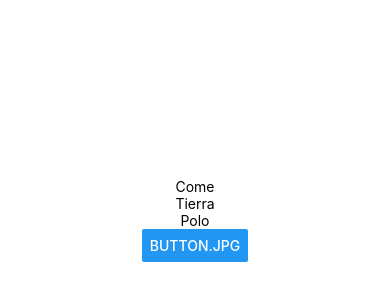
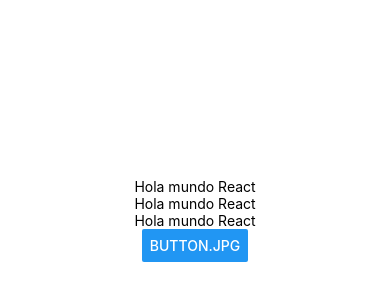
Before and after one commit to Gabriel-Manzano/PM192, a React Native app in the folder my-blank/: screen / in a window 390 px wide. Shown: the part 202-502 px from the top of the page. Built offline with nearby package versions, Linux system fonts and the light colour scheme.

Commit message:
Commit 2 - Practica 5
Commit final

```diff
--- a/my-blank/App.js
+++ b/my-blank/App.js
@@ -2,12 +2,14 @@
 
 import { StatusBar } from 'expo-status-bar';
 import { StyleSheet, Text, View, Button } from 'react-native';
+import React, {useState} from 'react';
 
 
-const Texto=(props)=>{
-  const {children}=props
+const Texto=()=>{
+  const [contenido, setcontenido]=useState('Hola mundo React')
+  const actualizarTexto=()=>{setcontenido('Estado actualizado')}
   return(
-    <Text> {children} </Text>
+    <Text onPress={actualizarTexto}> {contenido} </Text>
   )
 }
 
@@ -18,9 +20,9 @@
 
     <View style={styles.container}>
 
-      <Texto> Come </Texto>
-      <Texto> Tierra </Texto>
-      <Texto> Polo </Texto>
+      <Texto></Texto>
+      <Texto></Texto>
+      <Texto></Texto>
       <Button title="Button.jpg"></Button>
       <StatusBar style="auto" />
     </View>
```
